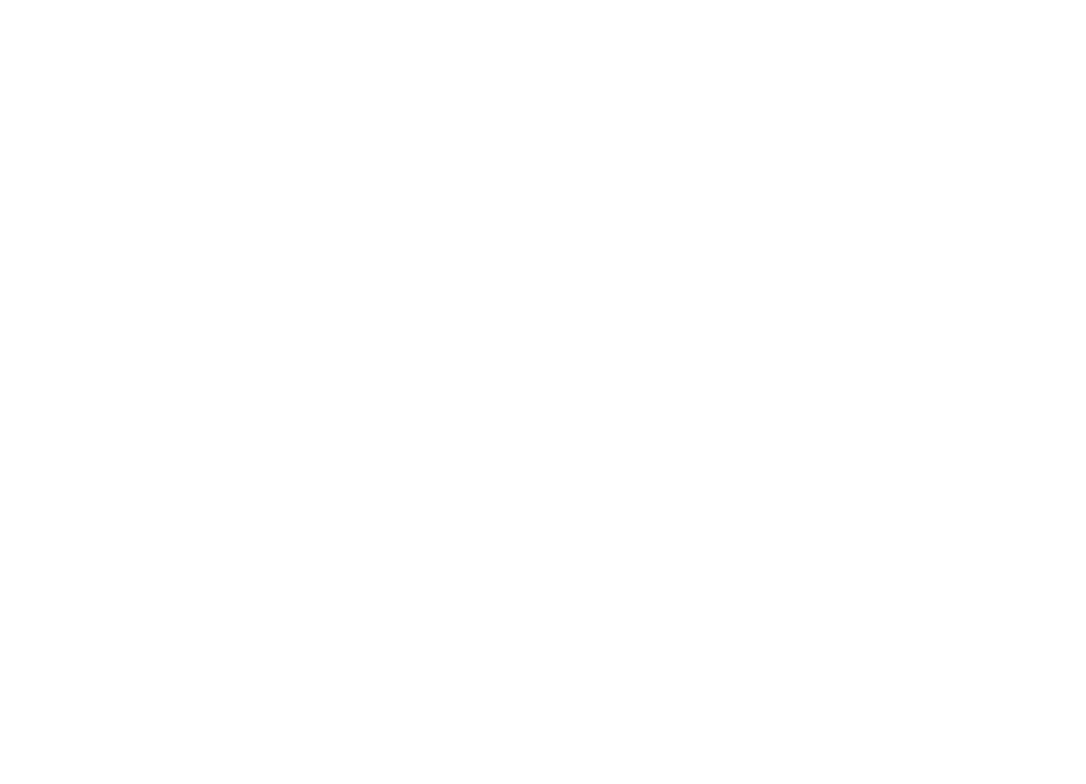
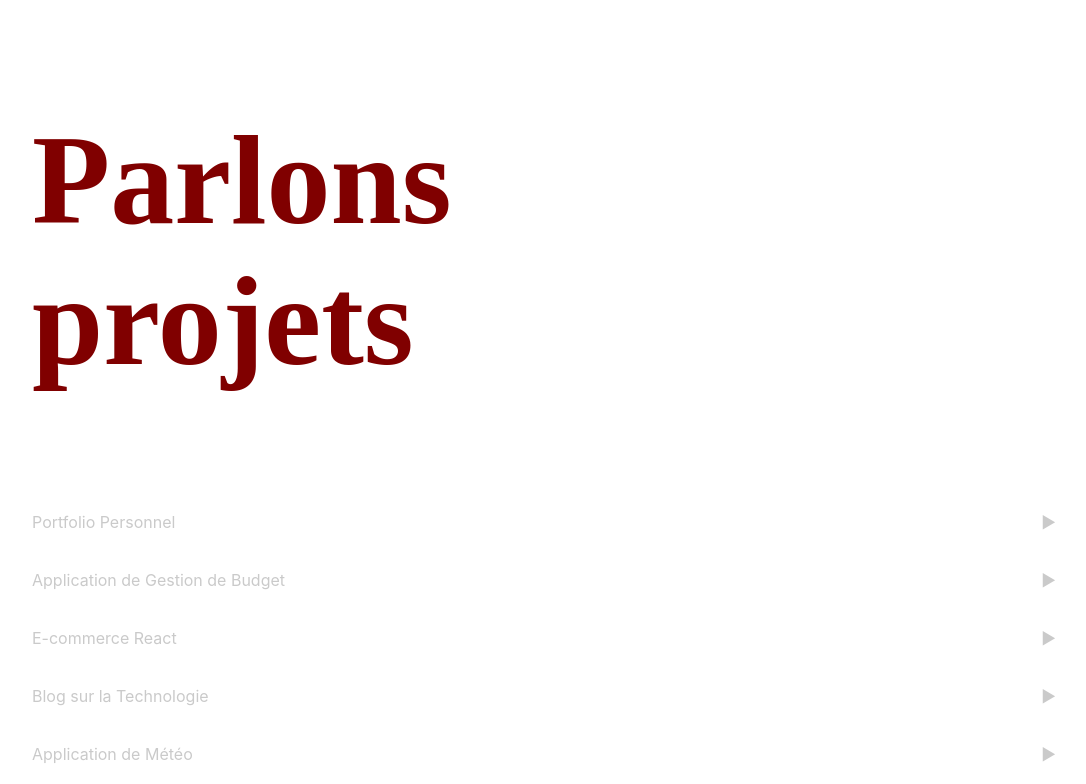
Before and after one commit to Enzo-Martolini/portfolio, a React (Vite) app: page / in a window 1280 px wide. Shown: the part 1933-2717 px from the top of the page, without its empty margins (96-1182 px from the left). Before the commit the page ends 1672 px from the top, so only its background shows below. Built offline with nearby package versions, Linux system fonts and the light colour scheme; a web font is replaced by a local one.

Commit message:
Visuels et logique terminés, infos des projets à actualiser pour remplacer les exemples. CSS Modifié

```diff
--- a/src/App.css
+++ b/src/App.css
@@ -3,6 +3,7 @@
   height: 100%;
 }
 #root {
+  color: rgb(202, 202, 202);
   width: 100%;
   height: 100%;
 }
@@ -32,10 +33,11 @@
 }
 
 #title {
+  color: #800000;
   font-family: "Kalnia", serif;
-  font-size: 10rem;
+  font-size: 8rem;
   width: 50%;
-  margin: 5% 10%;
+  margin: 8% 10%;
 }
 
 #message {
@@ -45,3 +47,15 @@
   font-weight: 300;
   font-style: normal;
 }
+
+#project {
+  width: 80%;
+  margin: 0 auto;
+}
+
+.span-line {
+  height: 2px;
+  display: block;
+  width: 100%;
+  background-color: #ffffff;
+}
--- a/src/App.jsx
+++ b/src/App.jsx
@@ -4,15 +4,48 @@
 import Header from './components/header.jsx'
 import {Title} from './components/title.jsx'
 import {Message} from './components/message.jsx'
+import {Project} from './components/project.jsx'
 import './App.css'
 
 function App() {
+
+  let arrayProjects = [
+    {
+      name: "Portfolio Personnel",
+      description: "Un site web personnel qui présente mes compétences en développement web, avec une galerie de projets et un blog.",
+      link: "https://www.monportfolio.com",
+    },
+    {
+      name: "Application de Gestion de Budget",
+      description: "Une application web permettant de suivre les revenus et les dépenses mensuelles, avec des graphiques et des alertes de budget.",
+      link: "https://www.gestion-budget-app.com",
+    },
+    {
+      name: "E-commerce React",
+      description: "Un site e-commerce construit avec React.js, permettant aux utilisateurs de parcourir des produits, de les ajouter au panier et de passer des commandes.",
+      link: "https://www.mon-site-ecommerce.com",
+    },
+    {
+      name: "Blog sur la Technologie",
+      description: "Un blog où je publie des articles sur les dernières tendances technologiques, les langages de programmation, et les outils de développement.",
+      link: "https://www.techblog.com",
+    },
+    {
+      name: "Application de Météo",
+      description: "Une application mobile qui fournit les prévisions météorologiques en temps réel et les alertes météo pour différentes régions.",
+      link: "https://www.app-meteo.com",
+    }
+  ]
+
   return (
     <>
     <Header />
     <Title message="Enzo Martolini" />
     <Message message="Etudiant en developpement web, spécialisé dans le frontend, avec des bases solides en backend."/>
-      <div id='remplissage'></div>
+    <Title message="Qui suis-je ?" />
+    <Message message="Jeune étudiant de vingt sept ans, j’ai passé huit années à travailler en restauration comme cuisinier. Avant de me reconvertir dans l’IT il y a trois ans, puis me spécialisé dans le developpement web et particulièrement le frontend."/>
+    <Title message="Parlons projets" />
+    <Project projects={arrayProjects} />
     </>
   )
 }
--- /dev/null
+++ b/src/components/project.jsx
@@ -0,0 +1,16 @@
+import { useState } from 'react'
+
+export const Project = ({projects}) => {
+
+    return <div id="project">
+    {projects.map((project) => {
+        const [display, setDisplay] = useState("none");
+        return<div onClick={() => setDisplay(display === "none" ? "block" : "none")}>
+            <div style={{display:"flex", justifyContent:"space-between"}}><p>{project.name}</p><p>{display === "none" ? "▶︎" : "▼"}</p></div>
+            <p style={{display: display}}>{project.description}</p>
+            <p style={{display: display}}>{project.link}</p>
+            <span class="span-line"></span>
+        </div>
+    })}
+    </div>
+}
```
